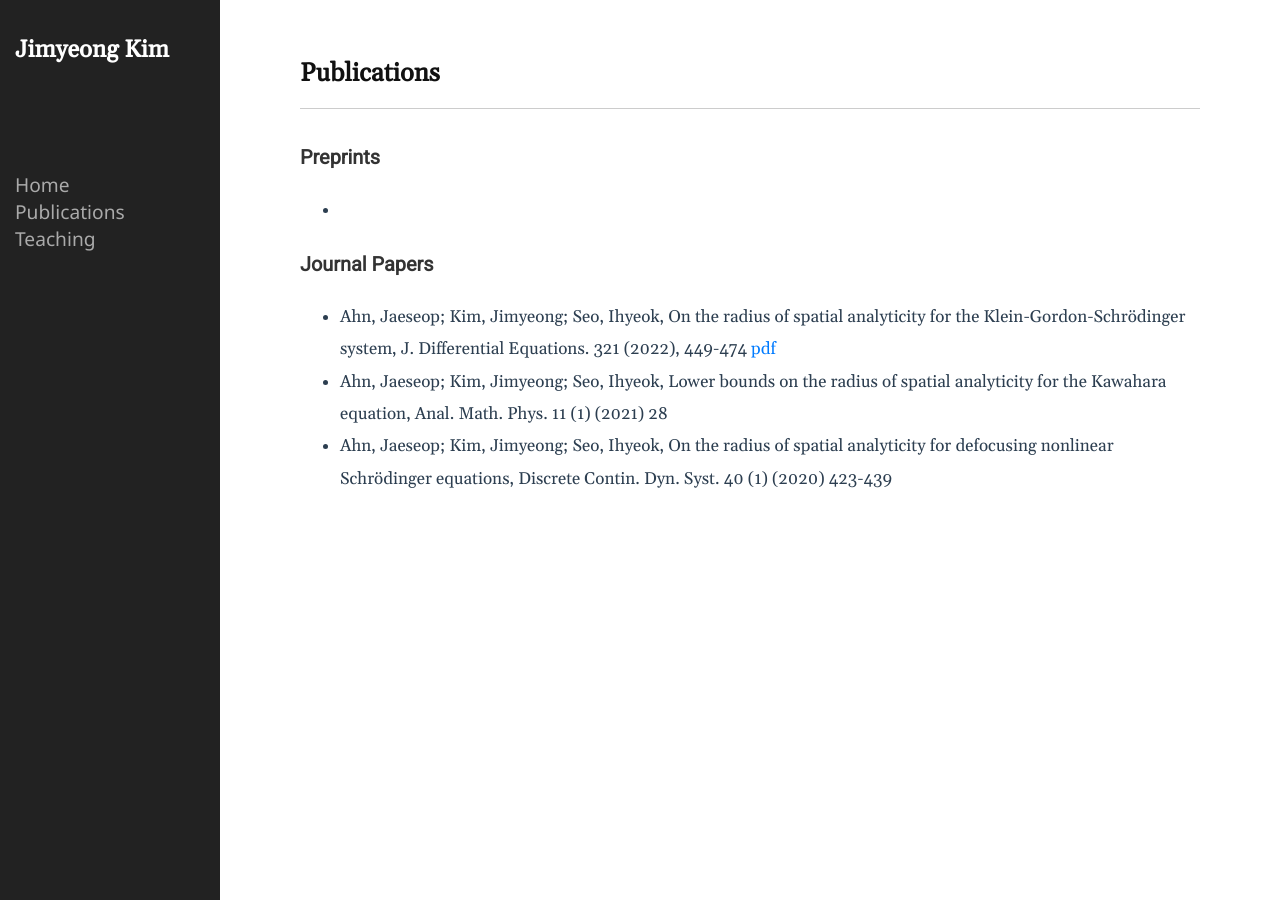
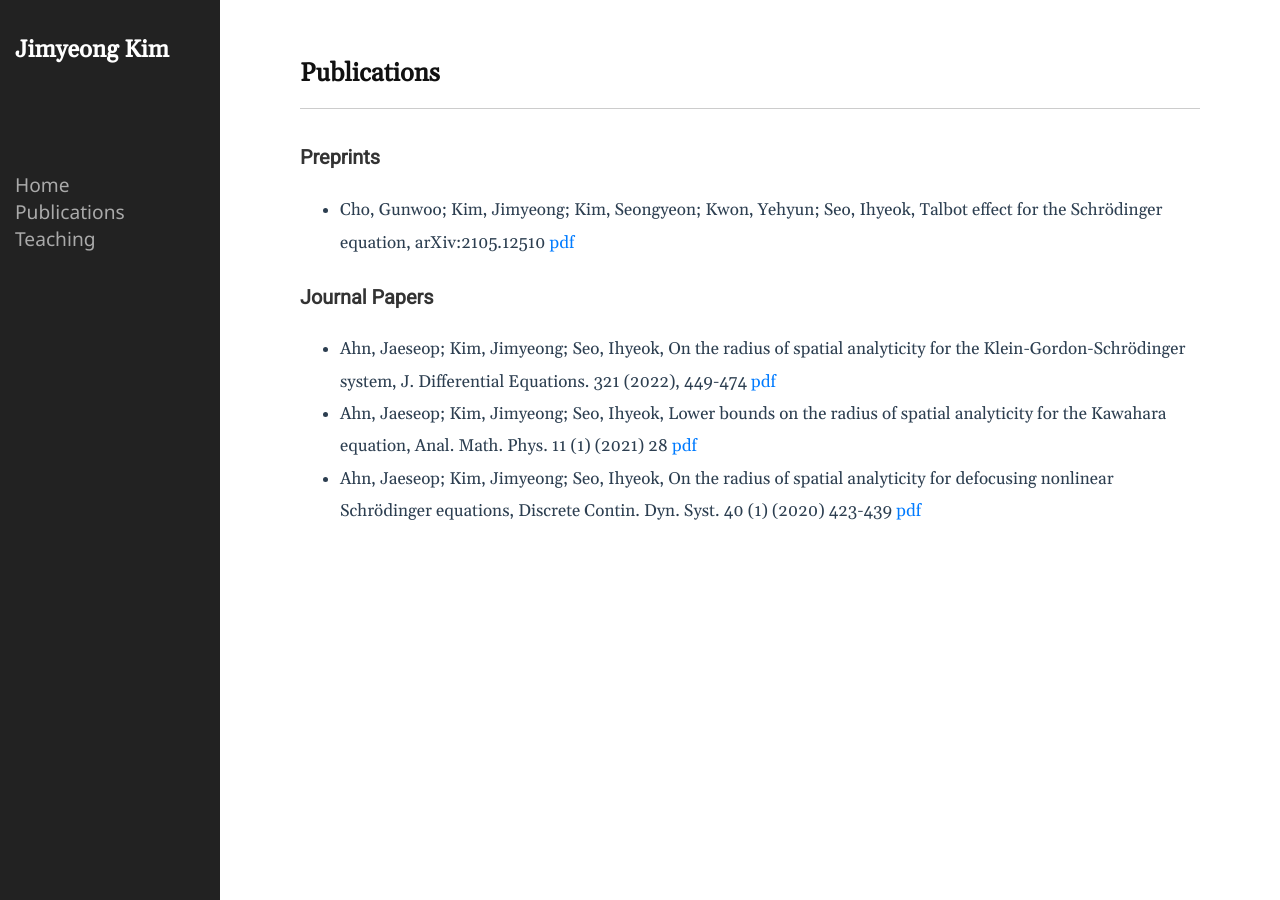
Before and after one commit to kimjimyeong93/kimjimyeong93.github.io, a Jekyll site: the page built from publication.markdown, in a window 1280 px wide. Built offline with Jekyll 4.4.1, drawn with Linux system fonts in a browser that asks for light colours.

Commit message:
Update publication.markdown

```diff
--- a/publication.markdown
+++ b/publication.markdown
@@ -5,9 +5,9 @@ permalink: /publications/
 ---
 
 ### Preprints
--
+- Cho, Gunwoo; Kim, Jimyeong; Kim, Seongyeon; Kwon, Yehyun; Seo, Ihyeok, Talbot effect for the Schrödinger equation, arXiv:2105.12510 [pdf](https://arxiv.org/pdf/2105.12510.pdf)
 
 ### Journal Papers
 - Ahn, Jaeseop; Kim, Jimyeong; Seo, Ihyeok, On the radius of spatial analyticity for the Klein-Gordon-Schrödinger system, J. Differential Equations. 321 (2022), 449-474 [pdf](https://arxiv.org/pdf/2012.15514.pdf)
-- Ahn, Jaeseop; Kim, Jimyeong; Seo, Ihyeok, Lower bounds on the radius of spatial analyticity for the Kawahara equation, Anal. Math. Phys. 11 (1) (2021) 28
-- Ahn, Jaeseop; Kim, Jimyeong; Seo, Ihyeok, On the radius of spatial analyticity for defocusing nonlinear Schrödinger equations, Discrete Contin. Dyn. Syst. 40 (1) (2020) 423-439
+- Ahn, Jaeseop; Kim, Jimyeong; Seo, Ihyeok, Lower bounds on the radius of spatial analyticity for the Kawahara equation, Anal. Math. Phys. 11 (1) (2021) 28 [pdf](https://arxiv.org/pdf/1906.10076.pdf)
+- Ahn, Jaeseop; Kim, Jimyeong; Seo, Ihyeok, On the radius of spatial analyticity for defocusing nonlinear Schrödinger equations, Discrete Contin. Dyn. Syst. 40 (1) (2020) 423-439 [pdf](https://arxiv.org/pdf/1902.10622.pdf)
```
